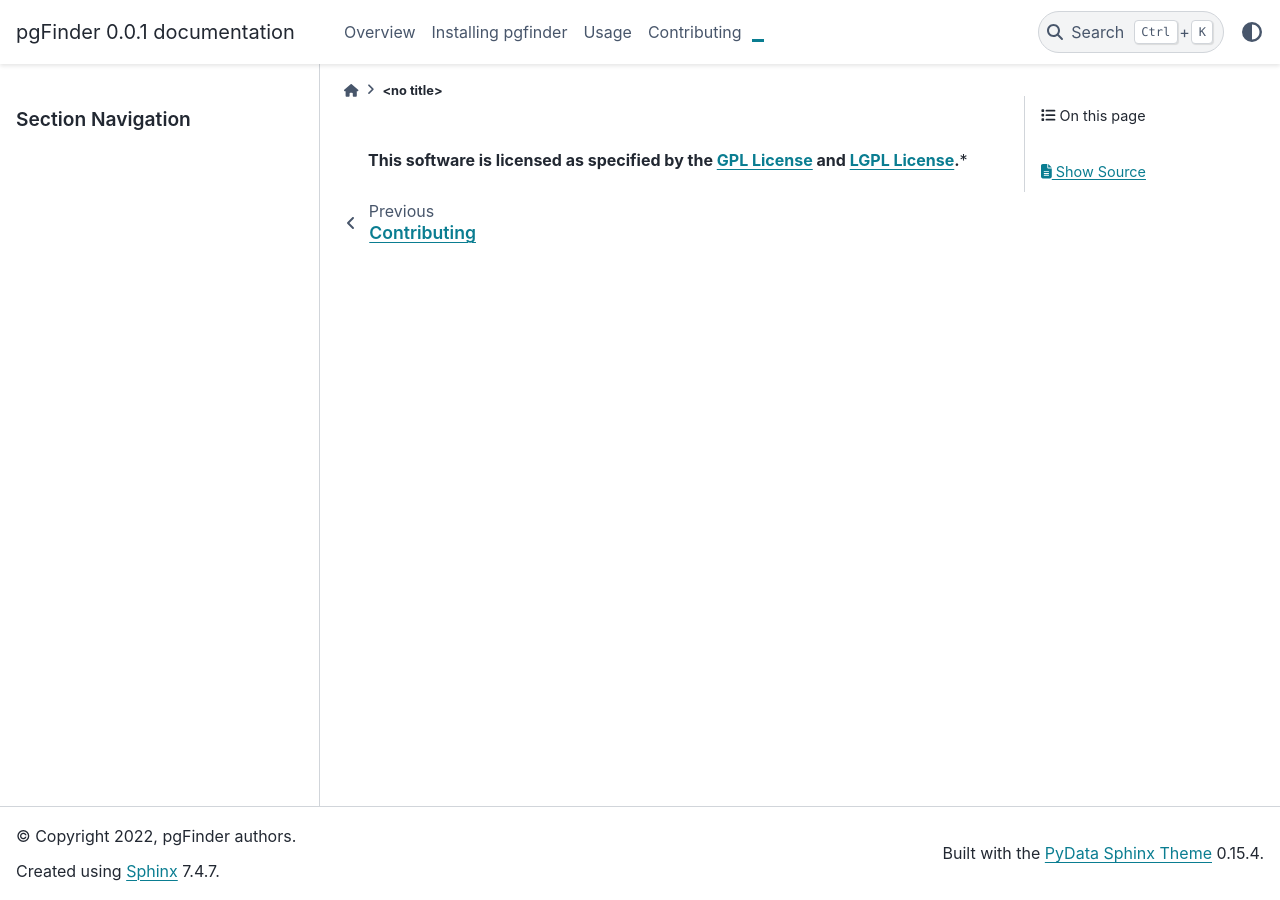
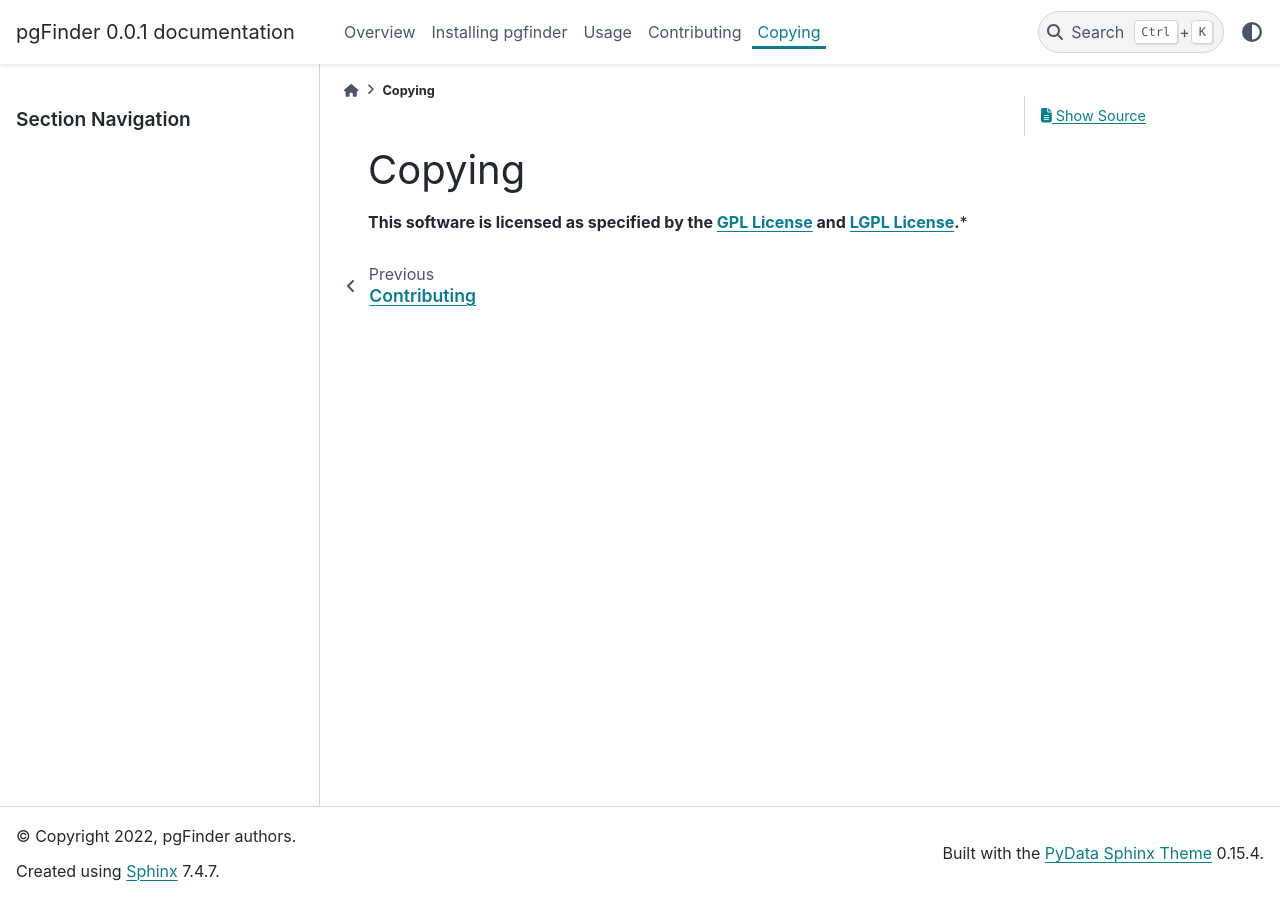
Before and after one commit to Mesnage-Org/pgfinder, a Sphinx documentation site: the page built from docs/copying.md, in a window 1280 px wide. Built offline with Sphinx 7.4.7 and the PyData theme 0.15.4, drawn with Linux system fonts in a browser that asks for light colours; pages that are not in the unit, such as notebooks, are missing from menus.

Commit message:
32 | Title in copying.md

```diff
--- a/docs/copying.md
+++ b/docs/copying.md
@@ -1 +1,3 @@
+# Copying
+
 **This software is licensed as specified by the [GPL License](COPYING) and [LGPL License](COPYING.LESSER).***
```
